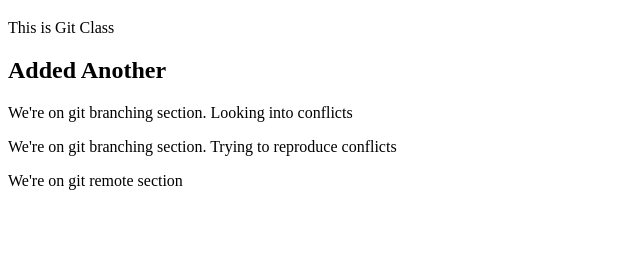
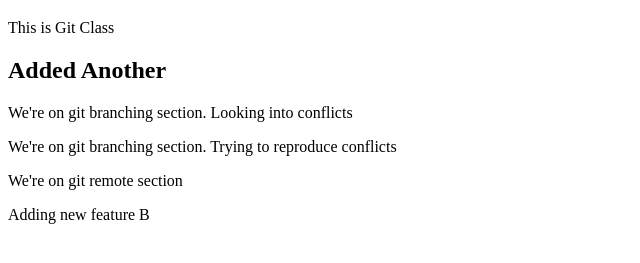
Before and after one commit to AsminBudha/git-session-data-internship, a plain HTML site: page index.html in a window 1280 px wide. Shown: the part 61-324 px from the top of the page, without its empty margins (0-640 px from the left). Drawn offline with Linux system fonts and the light colour scheme.

Commit message:
Add new feature B

```diff
--- a/index.html
+++ b/index.html
@@ -14,5 +14,6 @@
     <p>We're on git branching section. Looking into conflicts</p>
     <p>We're on git branching section. Trying to reproduce conflicts</p>
     <p>We're on git remote section</p>
+    <p>Adding new feature B</p>
 </body>
 </html>
```
